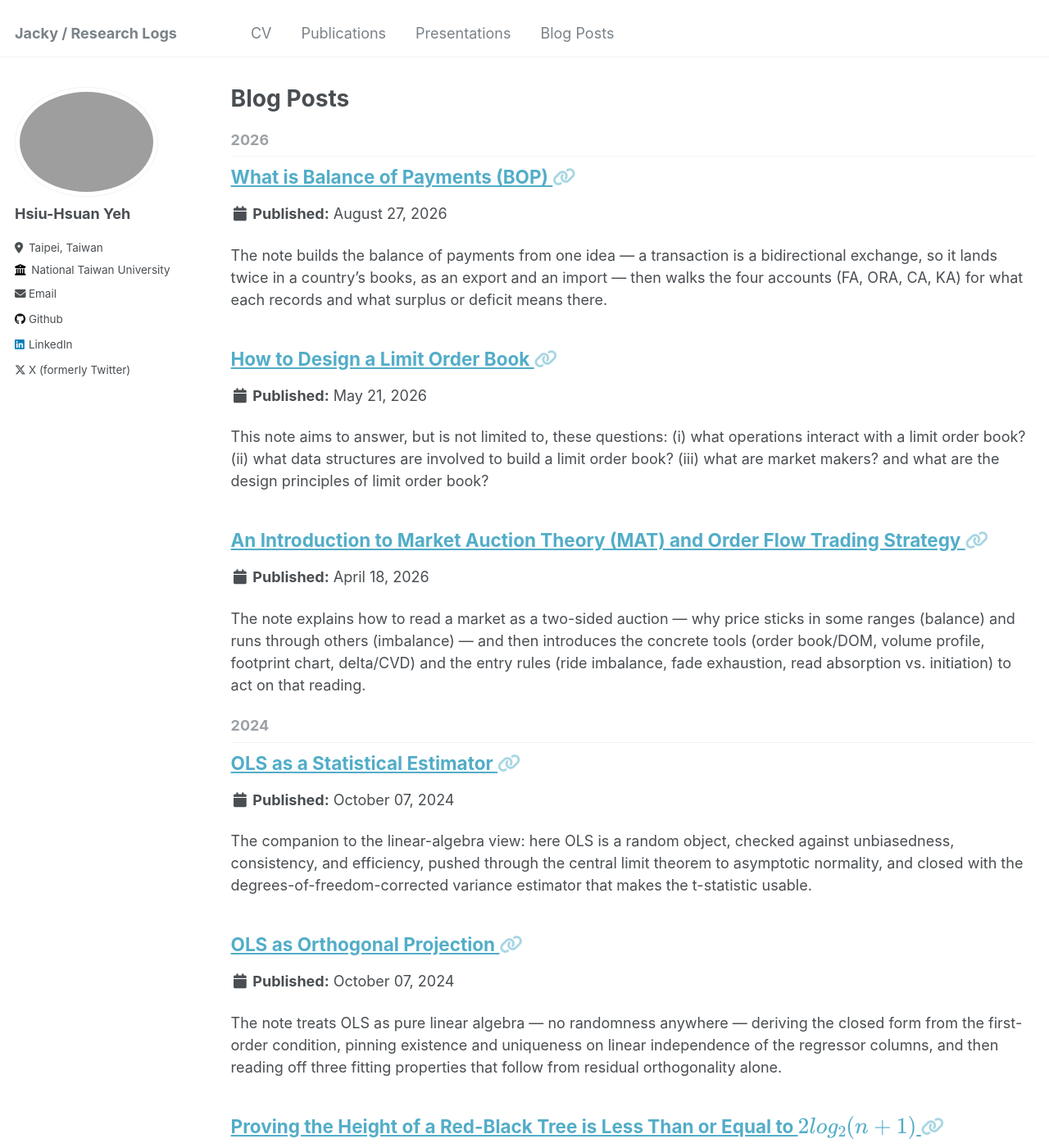
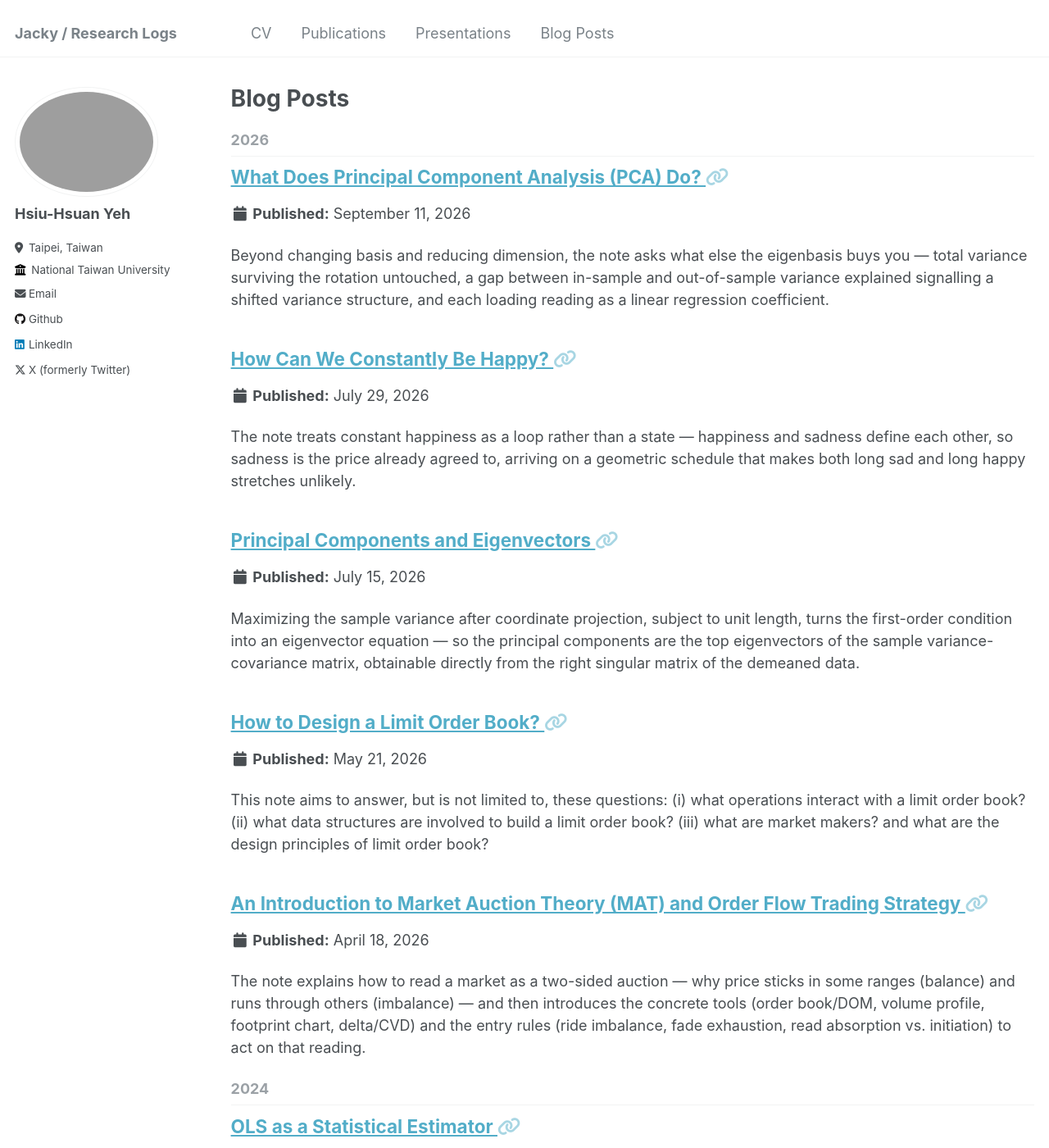
Before and after one commit to githubjacky/githubjacky.github.io, a Jekyll site: the page built from _pages/year-archive.html, in a window 1280 px wide and 1400 px high. Shown: the whole window at 82% size. Built offline with Jekyll 4.4.1, drawn with Linux system fonts in a browser that asks for light colours.

```diff
--- /dev/null
+++ b/_posts/2026-07-15-1.md
@@ -0,0 +1,10 @@
+---
+title: 'Principal Components and Eigenvectors'
+date: 2026-07-15
+permalink: /posts/2026-07-15
+link: /files/posts/Principal Components and Eigenvectors.pdf
+tags:
+  - Linear Algebra
+---
+
+Maximizing the sample variance after coordinate projection, subject to unit length, turns the first-order condition into an eigenvector equation — so the principal components are the top eigenvectors of the sample variance-covariance matrix, obtainable directly from the right singular matrix of the demeaned data.
--- /dev/null
+++ b/_posts/2026-07-29-1.md
@@ -0,0 +1,10 @@
+---
+title: 'How Can We Constantly Be Happy?'
+date: 2026-07-29
+permalink: /posts/2026-07-29
+link: /files/posts/How Can We Constantly Be Happy%3F.pdf
+tags:
+  - Life Thought
+---
+
+The note treats constant happiness as a loop rather than a state — happiness and sadness define each other, so sadness is the price already agreed to, arriving on a geometric schedule that makes both long sad and long happy stretches unlikely.
--- a/_posts/2026-08-27-1.md
+++ /dev/null
@@ -1,10 +0,0 @@
----
-title: 'What is Balance of Payments (BOP)'
-date: 2026-08-27
-permalink: /posts/2026-08-27
-link: /files/posts/What is Balance of Payments (BOP).pdf
-tags:
-  - International Finance
----
-
-The note builds the balance of payments from one idea — a transaction is a bidirectional exchange, so it lands twice in a country's books, as an export and an import — then walks the four accounts (FA, ORA, CA, KA) for what each records and what surplus or deficit means there.
--- /dev/null
+++ b/_posts/2026-09-11-1.md
@@ -0,0 +1,10 @@
+---
+title: 'What Does Principal Component Analysis (PCA) Do?'
+date: 2026-09-11
+permalink: /posts/2026-09-11
+link: /files/posts/What Does Principal Component Analysis (PCA) Do%3F.pdf
+tags:
+  - Linear Algebra
+---
+
+Beyond changing basis and reducing dimension, the note asks what else the eigenbasis buys you — total variance surviving the rotation untouched, a gap between in-sample and out-of-sample variance explained signalling a shifted variance structure, and each loading reading as a linear regression coefficient.
```
Also changed, not shown: _pages/about.md (+5 -0 lines), _posts/2026-05-21-1.md (+1 -1 lines), 5 other files.
